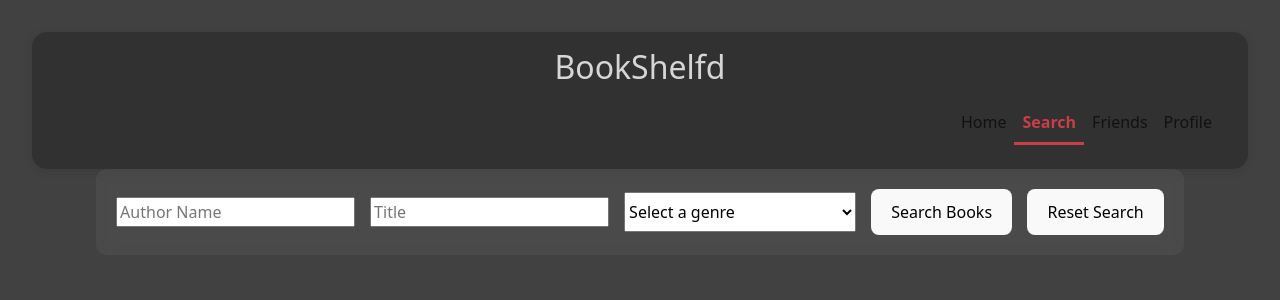
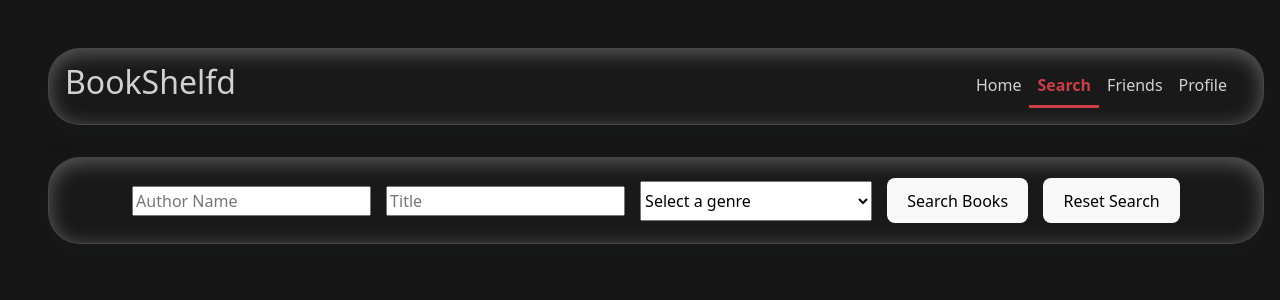
Before and after one commit to tomwalla917/BookShelfd, a React (Vite) app: page /#/search in a window 1280 px wide. Shown: the top 300 px of the page. Built offline with nearby package versions, Linux system fonts and the light colour scheme.

Commit message:
header and navbar css styling

```diff
--- a/src/App.css
+++ b/src/App.css
@@ -39,6 +39,11 @@
   box-shadow: 0 2px 10px rgba(0, 0, 0, 0.1);
   padding:1rem;
   border-radius: 15px;
+  display: flex;
+  align-items: center;
+  justify-content: space-between;
+  padding: 0.5rem 1rem;
+  color: rgba(255, 255, 255, 0.805);
 }
 
 .card {
@@ -65,7 +70,7 @@
     box-shadow: 0 2px 10px rgba(0, 0, 0, 0.1);
     margin: 0;
 
-    /* Add these for centering */
+
     display: flex;
     justify-content: center;
     align-items: center;
@@ -84,7 +89,7 @@
   margin: 1rem;
   border-radius: 15px;
   background-color: #313131;
-  background: rgba(255, 255, 255, 0.15);
+  background: rgba(179, 178, 178, 0.15);
   backdrop-filter: blur(2px) saturate(180%);
   border: 1px solid rgba(176, 175, 175, 0.3);
   border-radius: 2rem;
@@ -97,28 +102,56 @@
 
 
 .boxHome{
+   margin: 1rem;
+  border-radius: 15px;
   background-color: #313131;
+  background: rgba(51, 51, 51, 0.15);
+  backdrop-filter: blur(2px) saturate(180%);
+  border: 1px solid rgba(176, 175, 175, 0.3);
+  border-radius: 2rem;
+  box-shadow: 0 8px 32px rgba(31, 38, 135, 0.2),
+              inset 0 4px 20px rgba(255, 255, 255, 0.3);
   color: rgba(255, 255, 255, 0.805);
+
+  width: 100%;
 }
 .head{
-    background-color: #313131;
-    color: rgba(255, 255, 255, 0.805);
+    margin: 1rem;
+  border-radius: 15px;
+  background-color: #313131;
+  background: rgba(51, 51, 51, 0.15);
+  backdrop-filter: blur(2px) saturate(180%);
+  border: 1px solid rgba(176, 175, 175, 0.3);
+  border-radius: 2rem;
+  box-shadow: 0 8px 32px rgba(31, 38, 38, 0.2),
+              inset 0 4px 20px rgba(255, 255, 255, 0.3);
+  color: rgba(255, 255, 255, 0.805);
+
+  width: 100%;
 }
-.navbar{
+
+.searchBar{
+  display:flex;
+  justify-content: space-around;
+  margin: 1rem;
+  border-radius: 15px;
   background-color: #313131;
+  background: rgba(51, 51, 51, 0.15);
+  backdrop-filter: blur(2px) saturate(180%);
+  border: 1px solid rgba(176, 175, 175, 0.3);
+  border-radius: 2rem;
+  box-shadow: 0 8px 32px rgba(31, 38, 38, 0.2),
+              inset 0 4px 20px rgba(255, 255, 255, 0.3);
+  color: rgba(255, 255, 255, 0.805);
+
+  width: 100%;
 }
-.searchBar{
-  display: flex;
-  align-items: center;
-  justify-content: center;
-}
+
 .formFields {
   display: flex;
   gap: 15px;
   align-items: center;
   flex-wrap: wrap;
   padding: 20px;
-  background: rgba(255, 255, 255, 0.05);
-  border-radius: 10px;
-  backdrop-filter: blur(10px);
+
 }
--- a/src/index.css
+++ b/src/index.css
@@ -33,7 +33,7 @@ body {
   margin: 0;
   min-width: 320px;
   min-height: 100vh;
-  background-color: #414141;
+  background-color: rgb(22, 22, 22);
 }
 
 #root {
@@ -60,7 +60,7 @@ button {
   font-size: 1em;
   font-weight: 500;
   font-family: inherit;
-  background-color: #1a1a1a;
+  background-color: #555555;
   cursor: pointer;
   transition: border-color 0.25s;
 }
@@ -103,4 +103,5 @@ button:focus-visible {
 
 .nav-link {
   transition: all 0.3s ease;
+  color: rgba(255, 255, 255, 0.805);
 }
```
